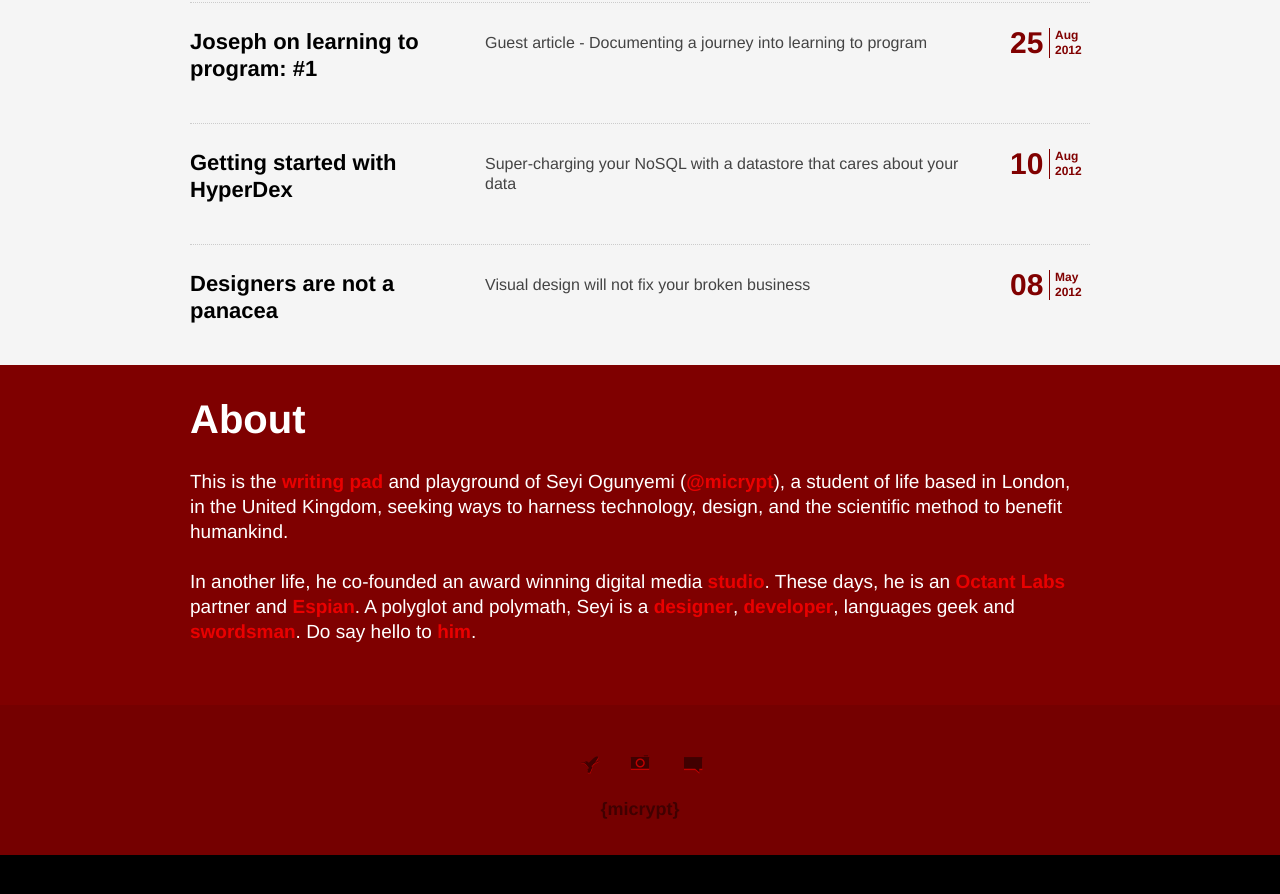
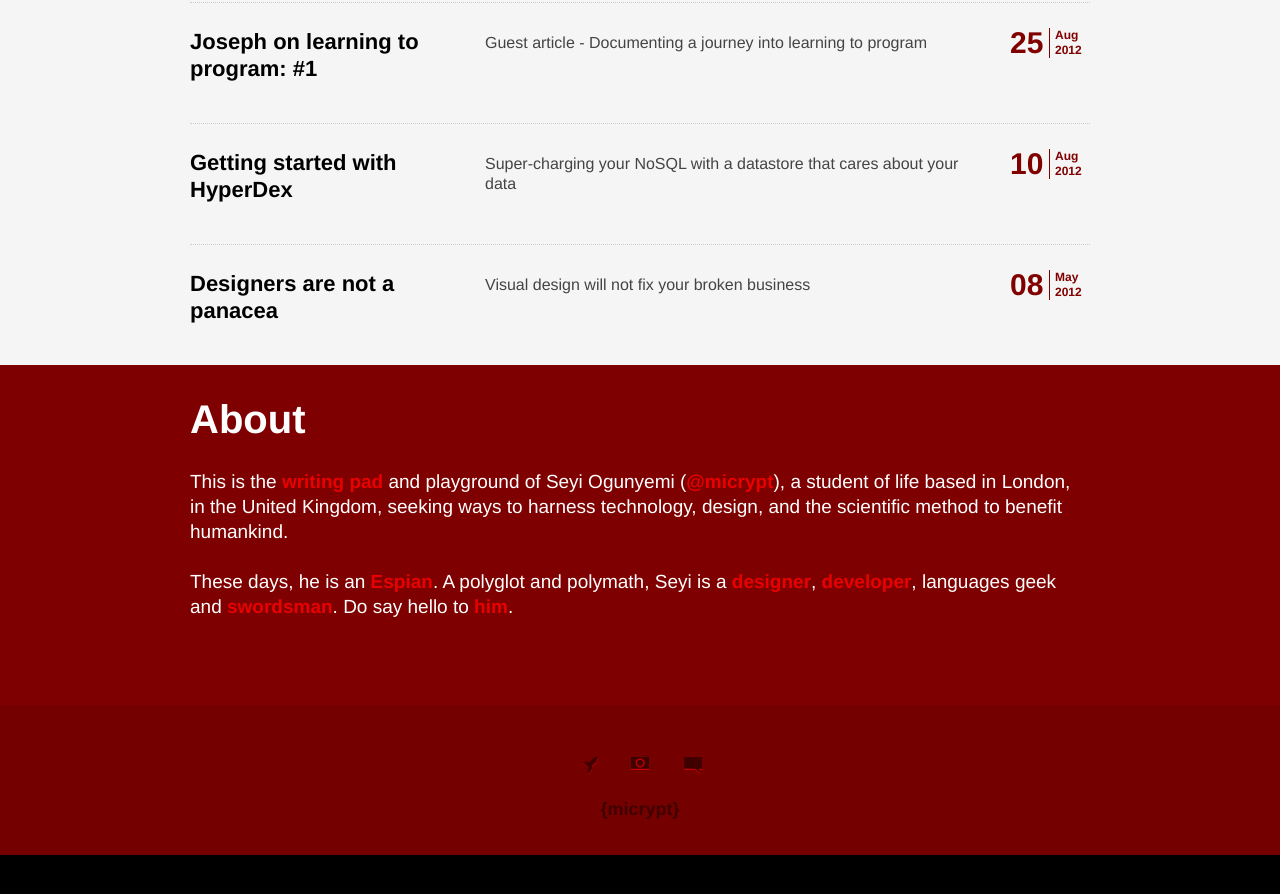
Before and after one commit to micrypt/micrypt.github.com, a Jekyll site: the page built from index.html, in a window 1280 px wide and 900 px high, scrolled down 622 px. Shown: the top 894 px of the window. Built offline with Jekyll 4.4.1, drawn with Linux system fonts in a browser that asks for light colours.

Commit message:
layout: fix bio wording.

```diff
--- a/_layouts/index.html
+++ b/_layouts/index.html
@@ -66,9 +66,7 @@
                      technology, design, and the scientific method to benefit humankind.
                     </p>
 					<p>
-In another life, he co-founded an award winning digital media <a target="_blank"
-  href="http://pxcdigitals.com">studio</a>. These days, he is an  <a
-  target="_blank" href="http://octantlabs.com">Octant Labs</a> partner and <a
+                    These days, he is an <a
   target="_blank" href="http://espians.com">Espian</a>. A polyglot and polymath, Seyi is a <a target="_blank"
   href="http://dribbble.com/micrypt">designer</a>, <a target="_blank"
   href="http://github.com/micrypt">developer</a>, languages geek and <a
```
